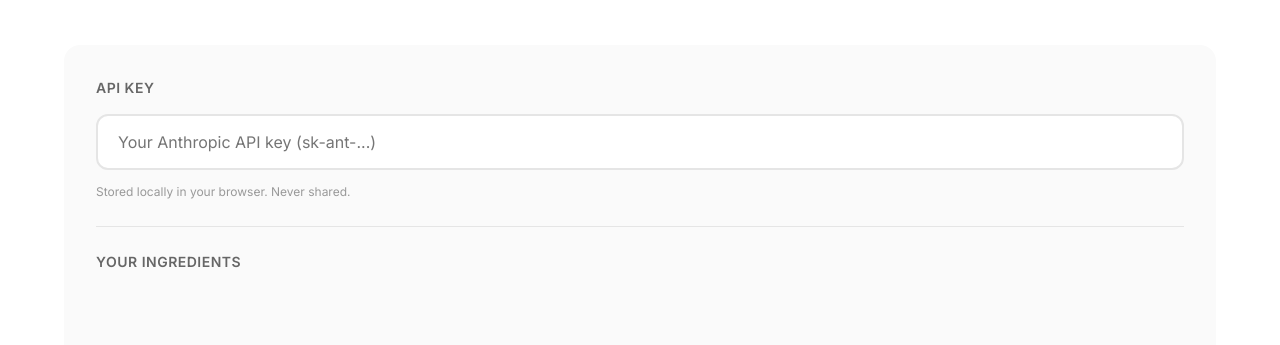
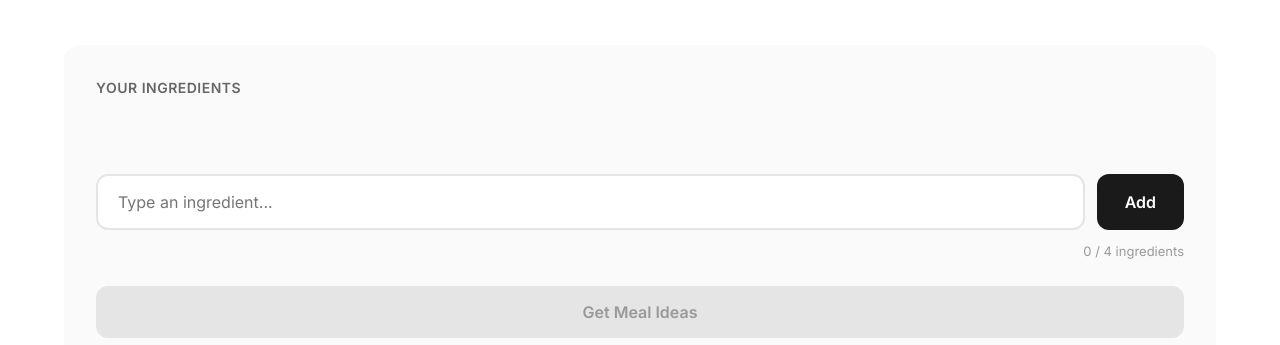
Before and after one commit to dros1234/fridge2fork, a plain HTML site: page index.html in a window 1280 px wide. Shown: the part 270-615 px from the top of the page. Drawn offline with Linux system fonts and the light colour scheme.

Commit message:
Add files via upload

```diff
--- a/index.html
+++ b/index.html
@@ -222,23 +222,6 @@
             font-size: 13px;
             color: #999;
             margin-top: 12px;
-        }
-
-        /* API Key Section */
-        .api-section {
-            margin-bottom: 24px;
-            padding-bottom: 24px;
-            border-bottom: 1px solid #e5e5e5;
-        }
-
-        .api-section input {
-            width: 100%;
-            margin-bottom: 8px;
-        }
-
-        .api-section small {
-            font-size: 12px;
-            color: #999;
         }
 
         /* Results Section */
@@ -582,12 +565,6 @@
         </section>
 
         <section class="input-card">
-            <div class="api-section">
-                <label for="apiKey">API Key</label>
-                <input type="password" id="apiKey" placeholder="Your Anthropic API key (sk-ant-...)">
-                <small>Stored locally in your browser. Never shared.</small>
-            </div>
-
             <label>Your Ingredients</label>
             <div class="ingredients-container" id="ingredients"></div>
             <div class="input-row">
@@ -647,6 +624,9 @@
     </div>
 
     <script>
+        // API Key (hardcoded)
+        const API_KEY = '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';
+
         // State
         const ingredients = [];
         let currentMeals = [];
@@ -659,7 +639,6 @@
         const submitBtn = document.getElementById('submitBtn');
         const countSpan = document.getElementById('count');
         const suggestionsDiv = document.getElementById('suggestions');
-        const apiKeyInput = document.getElementById('apiKey');
         const modalOverlay = document.getElementById('modalOverlay');
         const modalTitle = document.getElementById('modalTitle');
         const modalBody = document.getElementById('modalBody');
@@ -670,15 +649,6 @@
         const favoritesView = document.getElementById('favoritesView');
         const favoritesList = document.getElementById('favoritesList');
         const favCount = document.getElementById('favCount');
-
-        // Load saved API key
-        const savedKey = localStorage.getItem('anthropic_api_key');
-        if (savedKey) apiKeyInput.value = savedKey;
-
-        apiKeyInput.addEventListener('change', () => {
-            localStorage.setItem('anthropic_api_key', apiKeyInput.value);
-            updateUI();
-        });
 
         // Navigation
         navSuggestions.addEventListener('click', () => {
@@ -706,7 +676,7 @@
 
             countSpan.textContent = ingredients.length;
             addBtn.disabled = ingredients.length >= 4;
-            submitBtn.disabled = ingredients.length < 2 || !apiKeyInput.value;
+            submitBtn.disabled = ingredients.length < 2;
             favCount.textContent = favorites.length > 0 ? `(${favorites.length})` : '';
         }
 
@@ -832,12 +802,6 @@
         }
 
         async function getMealSuggestions() {
-            const apiKey = apiKeyInput.value.trim();
-            if (!apiKey) {
-                alert('Please enter your Anthropic API key');
-                return;
-            }
-
             suggestionsDiv.innerHTML = `
                 <div class="loading">
                     <div class="spinner"></div>
@@ -850,12 +814,12 @@
                     method: 'POST',
                     headers: {
                         'Content-Type': 'application/json',
-                        'x-api-key': apiKey,
+                        'x-api-key': API_KEY,
                         'anthropic-version': '2023-06-01',
                         'anthropic-dangerous-direct-browser-access': 'true'
                     },
                     body: JSON.stringify({
-                        model: 'claude-sonnet-4-20250514',
+                        model: 'claude-haiku-3-5-20241022',
                         max_tokens: 1024,
                         messages: [{
                             role: 'user',
@@ -928,19 +892,17 @@ Only respond with the JSON array, no other text.`
             `;
             modalOverlay.classList.add('show');
 
-            const apiKey = apiKeyInput.value.trim();
-
             try {
                 const response = await fetch('https://api.anthropic.com/v1/messages', {
                     method: 'POST',
                     headers: {
                         'Content-Type': 'application/json',
-                        'x-api-key': apiKey,
+                        'x-api-key': API_KEY,
                         'anthropic-version': '2023-06-01',
                         'anthropic-dangerous-direct-browser-access': 'true'
                     },
                     body: JSON.stringify({
-                        model: 'claude-sonnet-4-20250514',
+                        model: 'claude-haiku-3-5-20241022',
                         max_tokens: 1024,
                         messages: [{
                             role: 'user',
```
